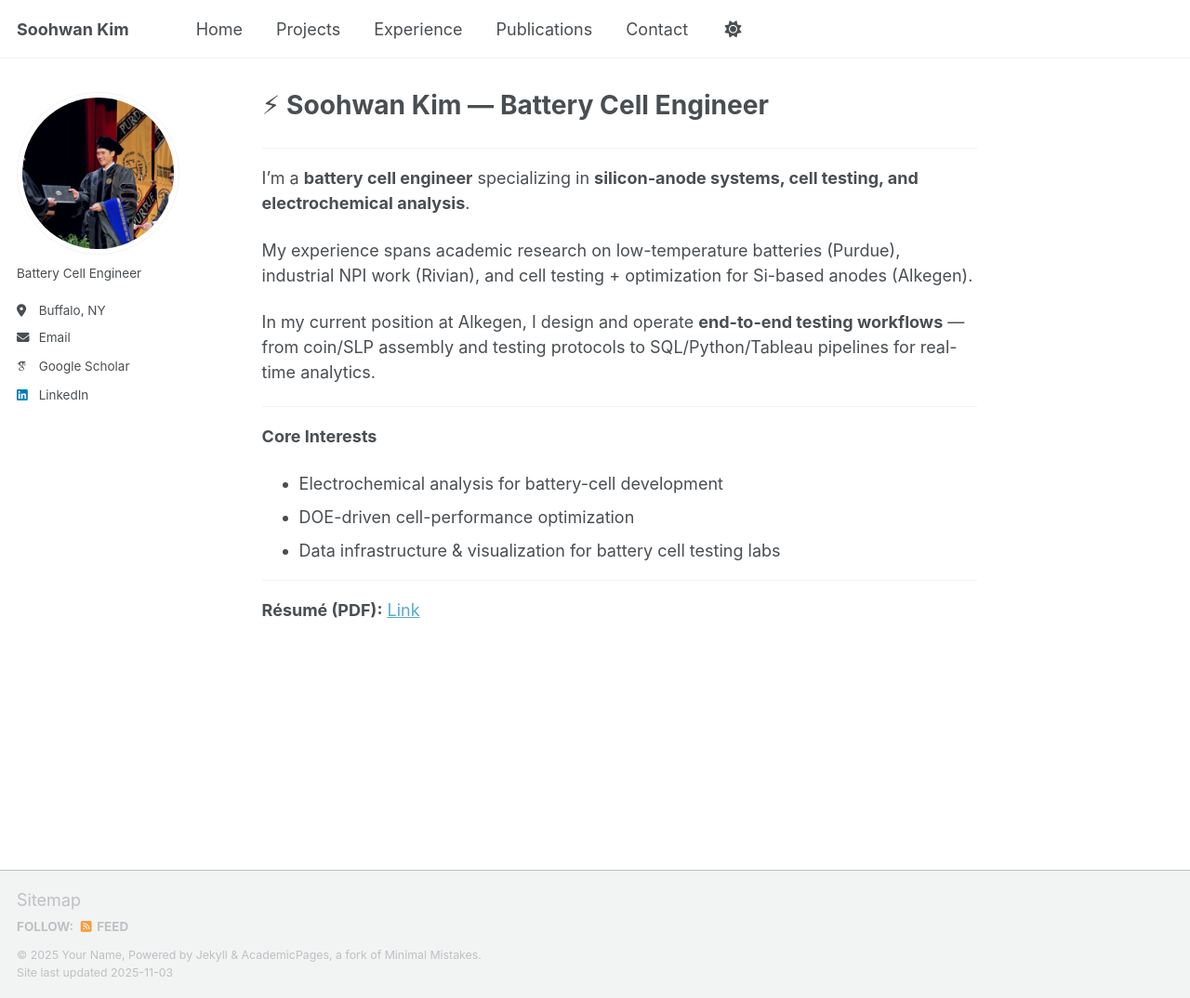
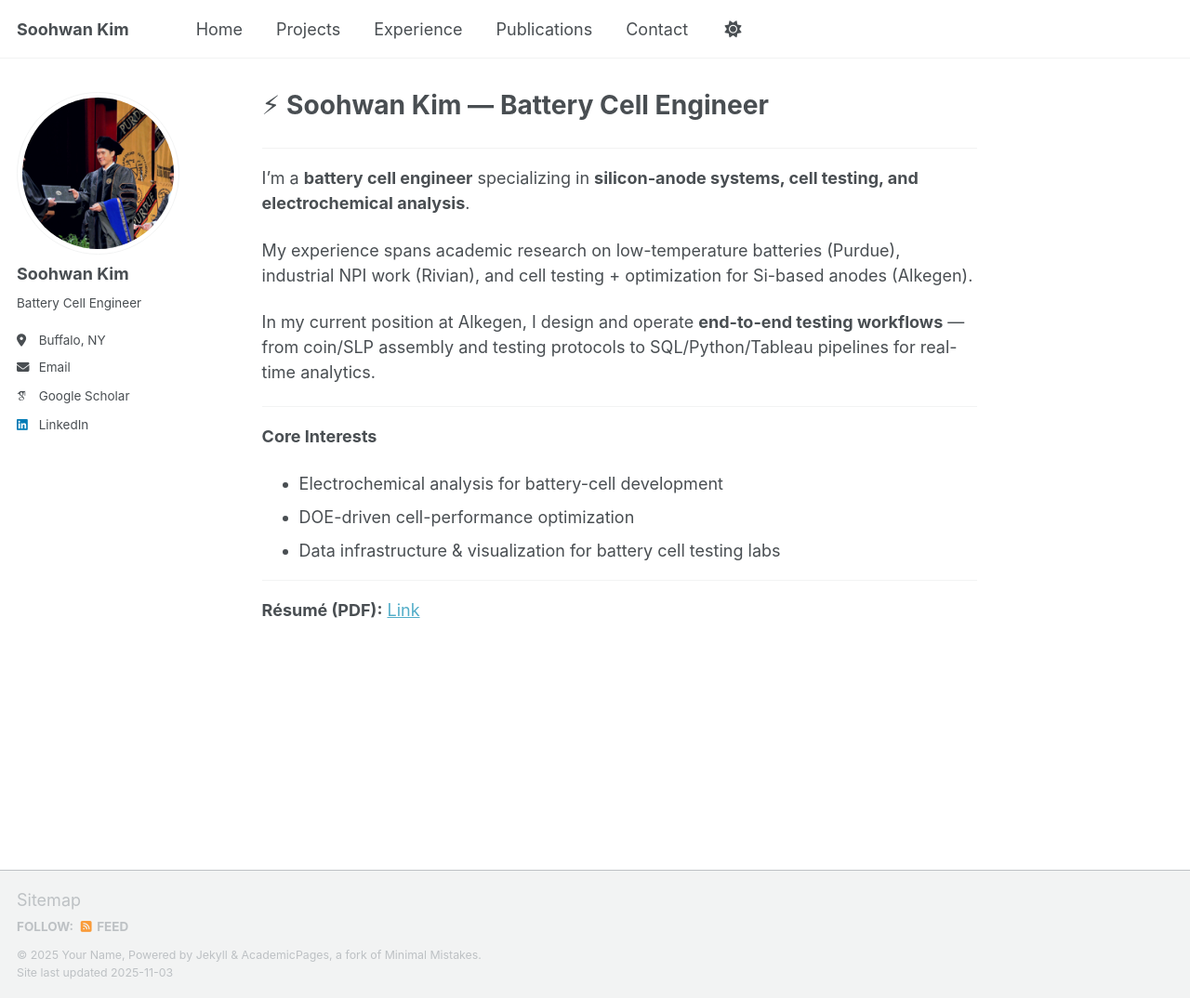
Before and after one commit to skim5674/skim5674.github.io, a Jekyll site: the page built from _pages/about.md, in a window 1280 px wide and 1074 px high. Shown: the whole window at 93% size. Built offline with Jekyll 4.4.1, drawn with Linux system fonts in a browser that asks for light colours; some web fonts are replaced; a script that is not in the unit is left out.

Commit message:
Update _config.yml

```diff
--- a/_config.yml
+++ b/_config.yml
@@ -24,7 +24,7 @@ repository               : "skim5674/skim5674.github.io"
 author:
   # Biographic information
   avatar           : "IMG_6667.jpeg"
-  #name             : "Soohwan Kim"
+  name             : "Soohwan Kim"
   bio              : "Battery Cell Engineer"
   location         : "Buffalo, NY"
   email            : "purdueussh@gmail.com"
```
